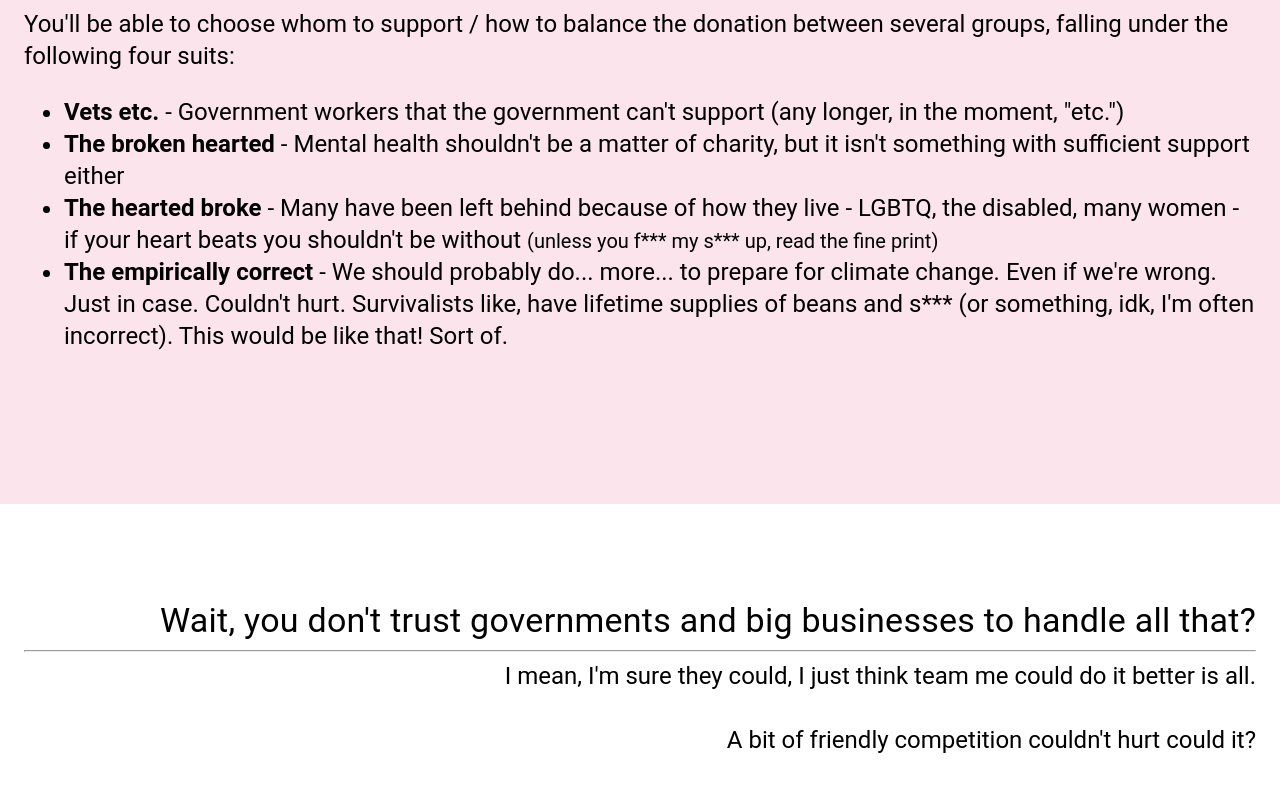
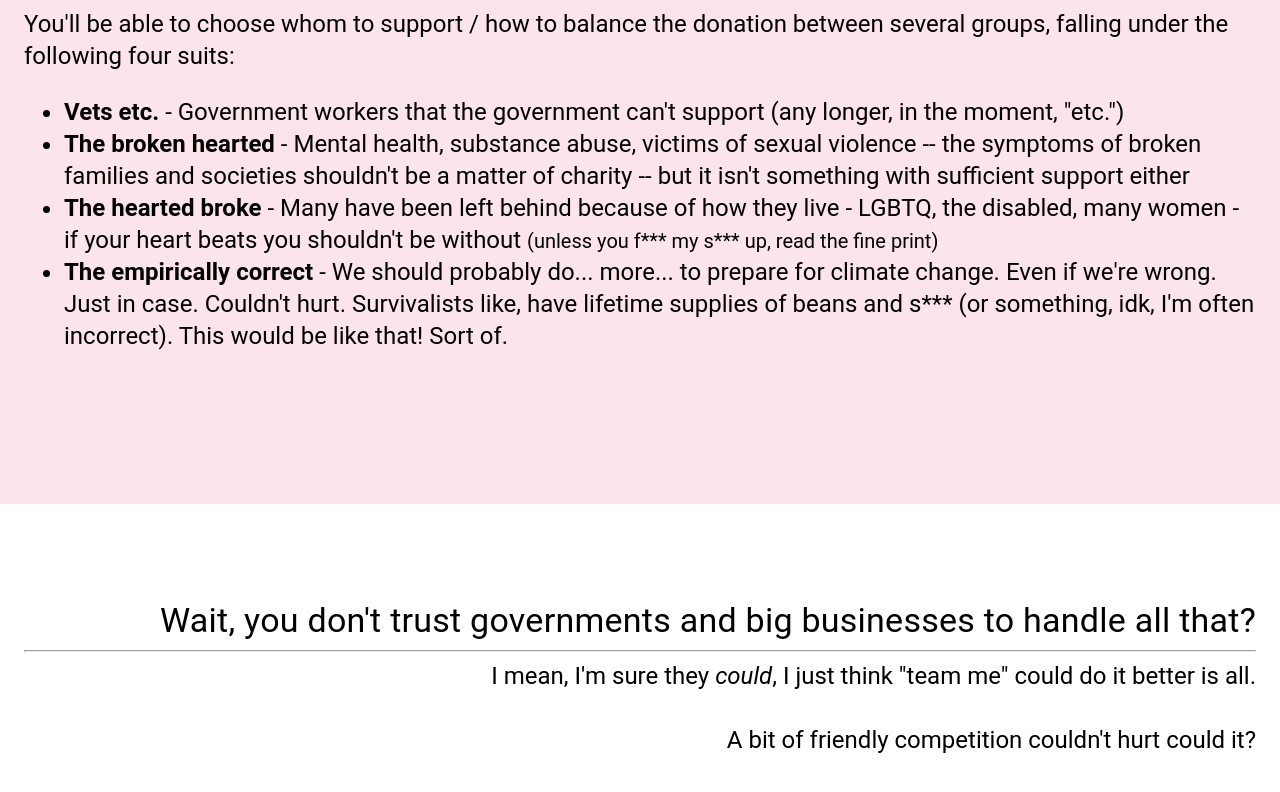
Before and after one commit to ogbigboss/nnw-dot-com-as-evidence, a React (Create React App) app: page / in a window 1280 px wide. Shown: the part 2320-3112 px from the top of the page. Built offline with nearby package versions, Linux system fonts and the light colour scheme.

Commit message:
points of clarification, continuation, commitment

```diff
--- a/src/pages/Home.tsx
+++ b/src/pages/Home.tsx
@@ -93,7 +93,7 @@ const Home: React.FC = () => {
             </li>
             <li>
               <strong>The broken hearted</strong> -
-              Mental health shouldn't be a matter of charity, but it isn't something with sufficient support either
+              Mental health, substance abuse, victims of sexual violence -- the symptoms of broken families and societies shouldn't be a matter of charity -- but it isn't something with sufficient support either
             </li>
             <li>
               <strong>The hearted broke</strong> -
@@ -110,7 +110,7 @@ const Home: React.FC = () => {
       <YakBlock
         header="Wait, you don't trust governments and big businesses to handle all that?"
         subHeader={<>
-          I mean, I'm sure they could, I just think team me could do it better is all.<br /><br />A bit of friendly competition couldn't hurt could it?<br /><br />Well, feelings, maybe.
+          I mean, I'm sure they <em>could</em>, I just think "team me" could do it better is all.<br /><br />A bit of friendly competition couldn't hurt could it?<br /><br />Well, feelings, maybe.
         </>}
         textAlign="right"
       />
```
